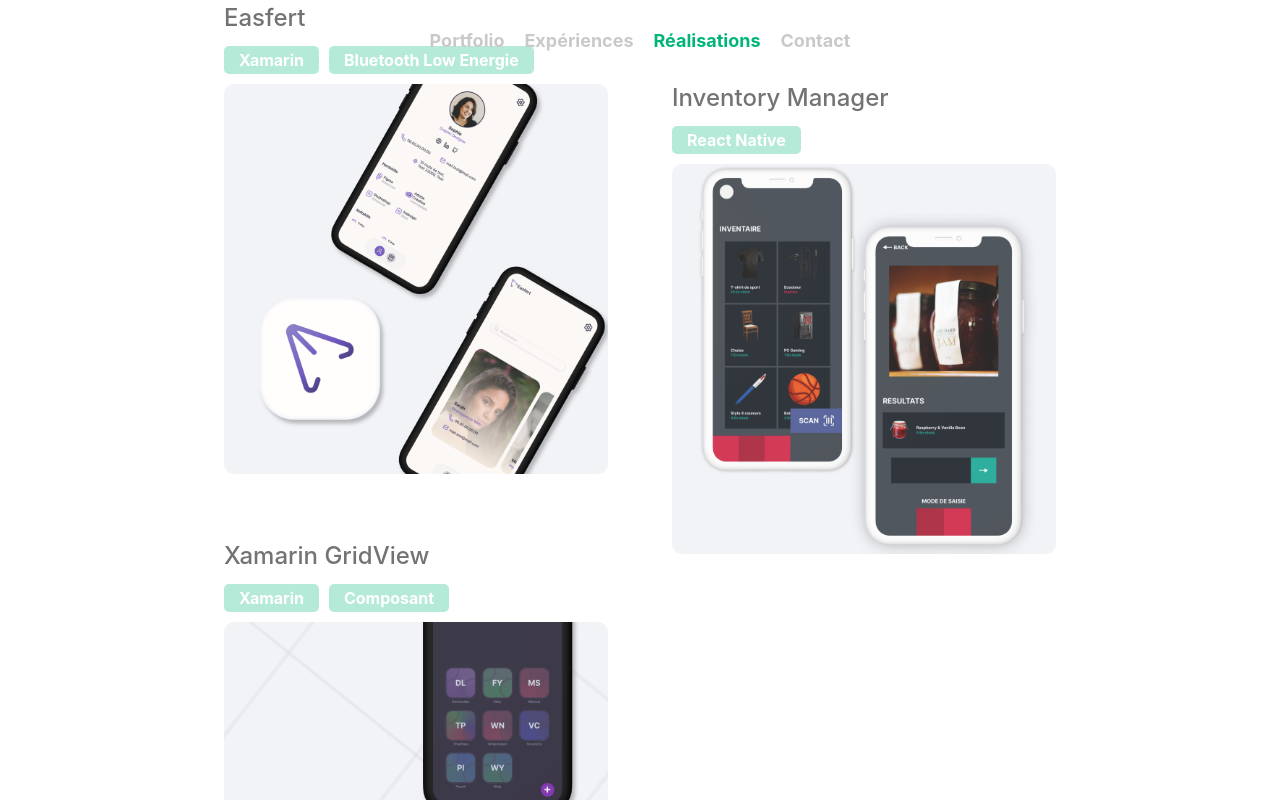
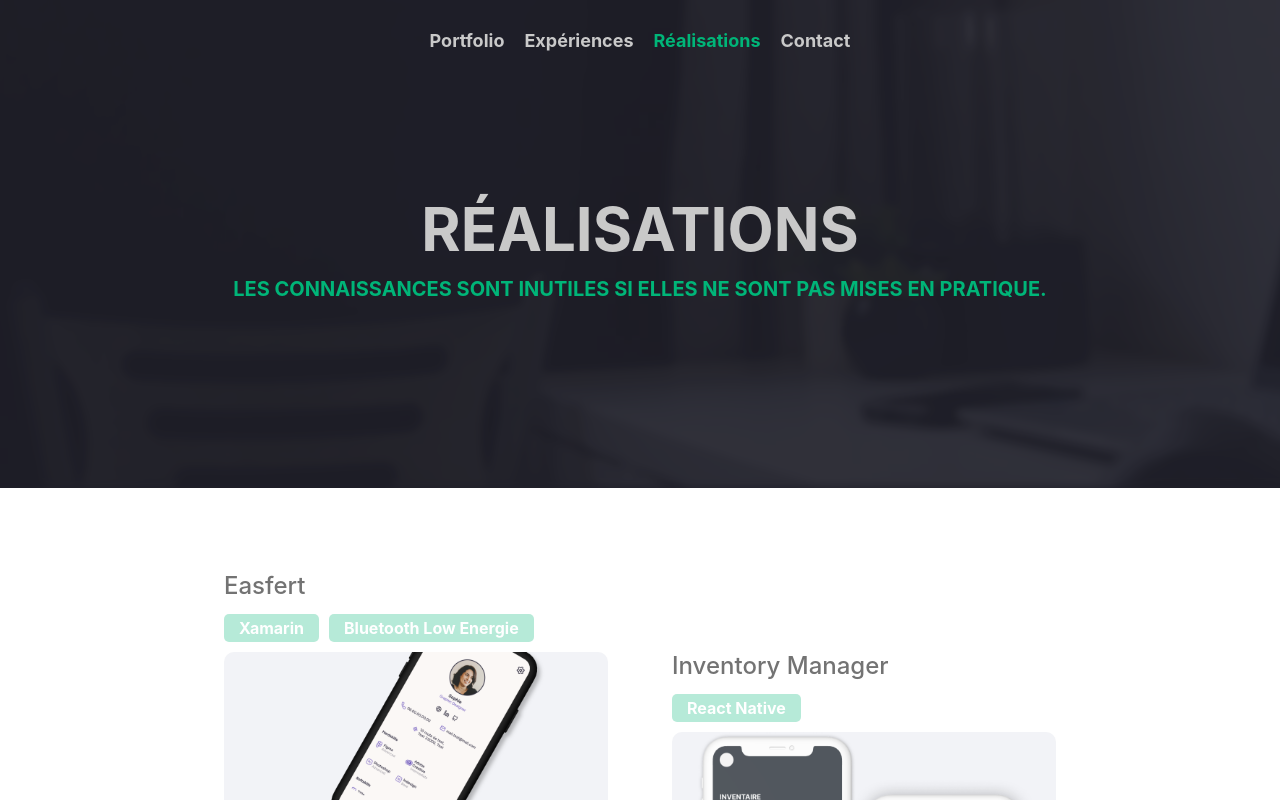
Before and after one commit to LeoMa33/Portfolio, a Vue app: page / in a window 1280 px wide. Both pictures are taken after a click on the link "Réalisations". Shown: the top 800 px of the page. Built offline with nearby package versions, Linux system fonts and the light colour scheme.

Commit message:
Banner modify

```diff
--- a/src/App.vue
+++ b/src/App.vue
@@ -1,6 +1,7 @@
 
 
 <template>
+  <div class="container">
     <Header :current-page="currentPage" @change-page="changePage"></Header>
     <HomePage v-if="currentPage == 'Portfolio'"/>
     <ExperiencePage v-if="currentPage == 'Expériences'"/>
@@ -8,6 +9,7 @@
     <ContactPage v-if="currentPage == 'Contact'"/>
     <div style="height: 10dvh;"></div>
     <Footer></Footer>
+  </div>
 </template>
 
 <script setup lang="ts">
@@ -29,4 +31,10 @@
 </script>
 
 <style scoped>
+
+.container {
+  width: 100%;
+  overflow-x: hidden;
+}
+
 </style>
--- /dev/null
+++ b/src/components/TextualBanner.vue
@@ -0,0 +1,49 @@
+<template>
+    <div>
+        <img src="/Untitled00180002.png" alt="">
+        <h1>{{ props.title }}</h1>
+        <h2>{{ props.subtitle }}</h2>
+    </div>
+</template>
+
+<script setup lang="ts">
+
+const props = defineProps(["title", "subtitle"]);
+
+</script>
+
+
+
+<style scoped>
+div {
+    position: relative;
+    display: flex;
+    flex-direction: column;
+    align-items: center;
+    justify-content: center;
+    height: 61dvh;
+    background-color: #1F1F29;
+    overflow: hidden;
+}
+
+img {
+    position: absolute;
+    z-index: 1;
+    filter: blur(4px) opacity(10%);
+    opacity: 90%;
+    bottom: 0;
+}
+
+h1 {
+    color:  var(--light);
+    font-size: 60px;
+    z-index: 2;
+}
+
+h2 {
+    color: var(--primary);
+    font-size: 20px;
+    z-index: 2;
+    text-transform: uppercase;
+}
+</style>
--- a/src/components/sections/SectionParcourt.vue
+++ b/src/components/sections/SectionParcourt.vue
@@ -6,7 +6,9 @@
                 <h2>Qui suis je ?</h2>
             </div>
             <div class="content right">
-                <p>Le Lorem Ipsum est simplement du faux texte employé dans la composition et la mise en page avant impression. Le Lorem Ipsum est le faux texte standard de l'imprimerie depuis les années 1500, quand un imprimeur anonyme assembla ensemble des morceaux de texte pour réaliser un livre spécimen de polices de texte. Il n'a pas fait que survivre cinq siècles, mais s'est aussi adapté à la bureautique informatique, sans que son contenu n'en soit modifié. Il a été popularisé dans les années 1960 grâce à la vente de feuilles Letraset contenant des passages du.</p>
+                <p>Je m'appelle MACE Léo et je suis actuellement étudiant en deuxième année à Ynov Bordeaux, spécialisé en informatique. Mon intérêt pour l'informatique a commencé en 2017 lorsque j'ai débuté en autodidacte avec de petits projets personnels. Rapidement, j'ai développé une passion pour le développement d'applications mobiles, ce qui m'a amené à approfondir mes connaissances et mes compétences dans ce domaine.
+Pour concrétiser cette passion, j'ai décidé d'intégrer Ynov Bordeaux, où j'ai la possibilité de développer davantage mes compétences techniques tout en bénéficiant d'un encadrement et de ressources de qualité.
+En parallèle de mes études, je continue à travailler sur des projets personnels et collaboratifs, ce qui me permet de rester à jour avec les dernières technologies et tendances du secteur. Je suis toujours à la recherche de nouvelles opportunités pour apprendre et grandir dans ce domaine passionnant.</p>
             </div>
         </div>
     </section>
@@ -36,7 +38,7 @@
 }
 
 .right {
-    flex: 3;
+    flex: 4;
 }
 
 h2 {
--- a/src/pages/ExperiencePage.vue
+++ b/src/pages/ExperiencePage.vue
@@ -1,9 +1,10 @@
 <template>
-    <p>Experience</p>
-  </template>
+    <TextualBanner title="PAGE EN COURS DE CONSTRUCTION" subtitle="UN PEU DE PATIENCE CETTE PAGE SERA BIENTOT DISPONIBLE"></TextualBanner>
+</template>
 
-  <script setup lang="ts">
-  </script>
+<script setup lang="ts">
+  import TextualBanner from '../components/TextualBanner.vue'
+</script>
 
-  <style scoped>
-  </style>
+<style scoped>
+</style>
--- a/src/pages/RealisationPage.vue
+++ b/src/pages/RealisationPage.vue
@@ -1,4 +1,5 @@
 <template>
+  <TextualBanner title="RÉALISATIONS" subtitle="Les connaissances sont inutiles si elles ne sont pas mises en pratique."></TextualBanner>
   <div class="content">
     <div class="left">
       <Project v-for="prj in getIsDivideIndexProjects(projects,0)" :project="prj"/>
@@ -12,6 +13,7 @@
 <script setup lang="ts">
 //import { ref } from 'vue';
 import Project from '../components/Project.vue'
+import TextualBanner from '../components/TextualBanner.vue'
 
 /*const project = ref<ProjectType>({
   title:"test"
@@ -49,6 +51,7 @@
   display: flex;
   flex-direction: row;
   gap: 8dvh;
+  margin-top: 10dvh;
   justify-content: center;
   width: 100dvw;
 }
```
Lines whose indentation alone changed are shown as unchanged.
